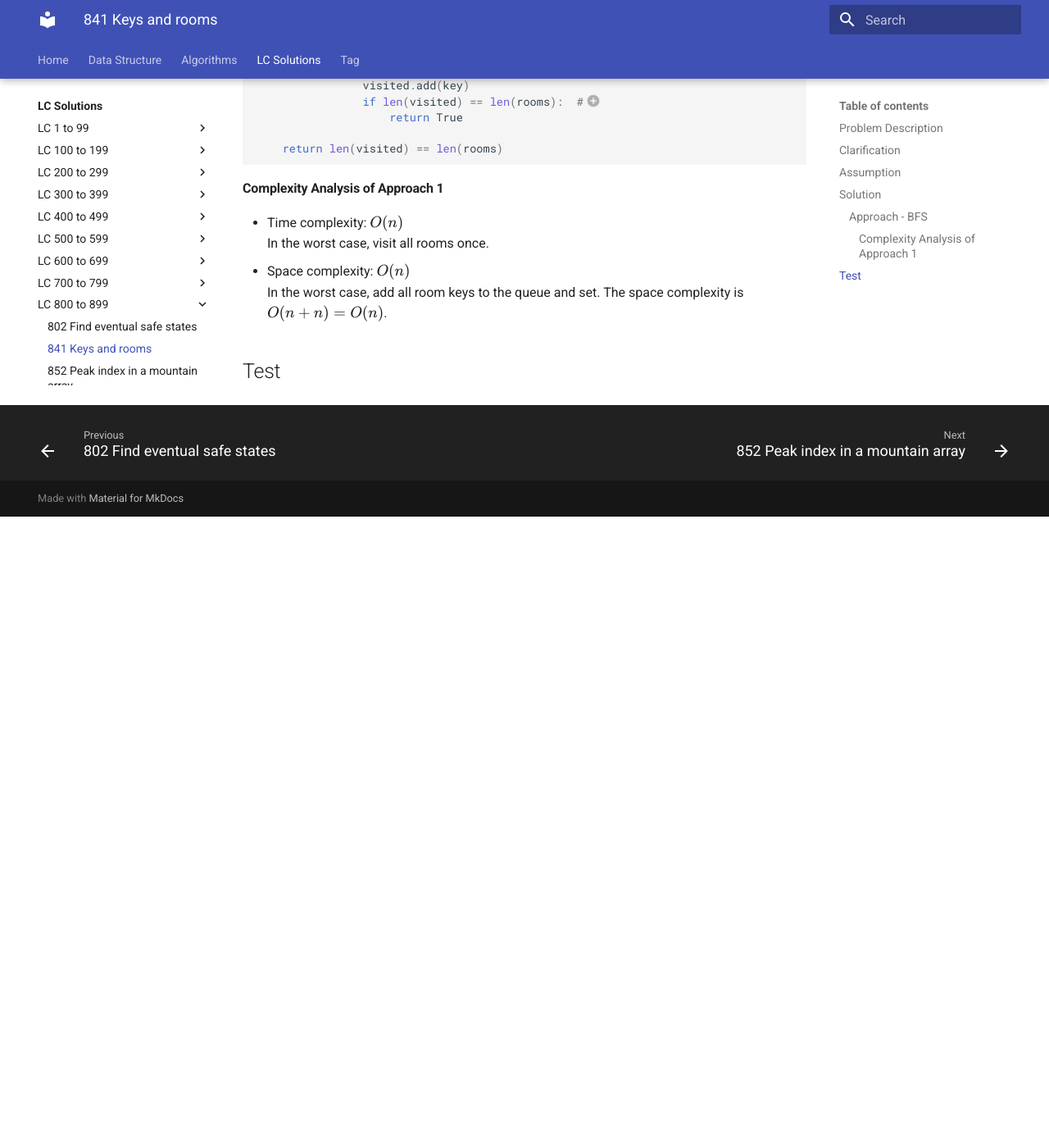
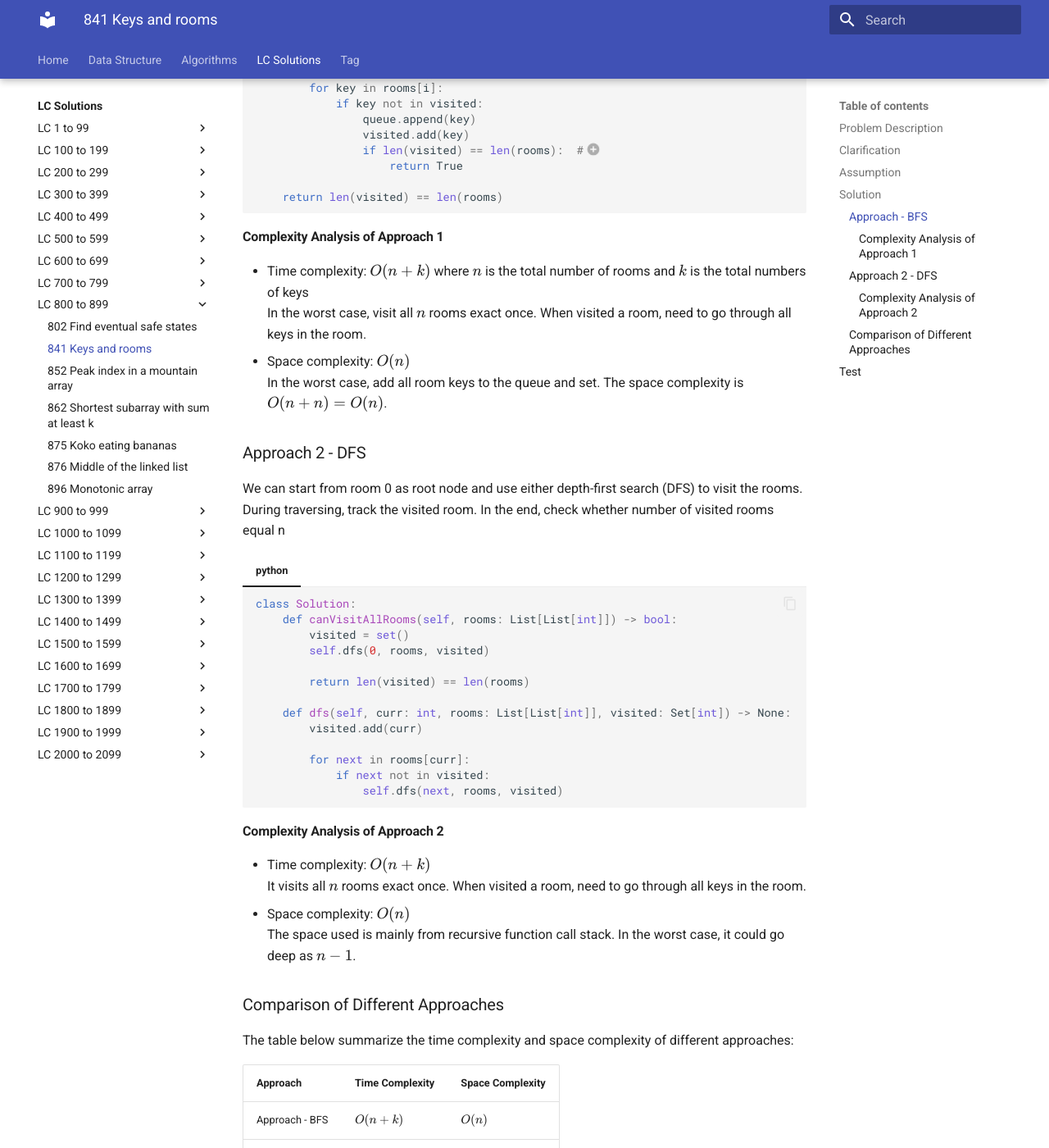
Before and after one commit to RogerLuo-Code/coding-practice, an MkDocs documentation site: the page built from docs/lc-solutions/lc0800-0899/lc0841-keys-and-rooms.md, in a window 1280 px wide and 1400 px high, scrolled down 1187 px. Shown: the whole window at 82% size. Built offline with MkDocs 1.6.1 and Material for MkDocs 9.7.7, drawn with Linux system fonts in a browser that asks for light colours; before the commit the page ends 1817 px from its top, so only the background shows below that; some of the changed text lies outside the part shown.

Commit message:
Update solution to LC841 and solution template

````diff
--- a/docs/lc-solutions/lc0800-0899/lc0841-keys-and-rooms.md
+++ b/docs/lc-solutions/lc0800-0899/lc0841-keys-and-rooms.md
@@ -7,16 +7,22 @@ tags:
 
 ## Problem Description
 
-[LeetCode Problem 841](https://leetcode.com/problems/keys-and-rooms/): There are n rooms labeled from 0 to n - 1 and all the rooms are locked except for room 0. Your goal is to visit all the rooms. However, you cannot enter a locked room without having its key.
+[LeetCode Problem 841](https://leetcode.com/problems/keys-and-rooms/): There are n rooms
+labeled from 0 to n - 1 and all the rooms are locked except for room 0. Your goal is to
+visit all the rooms. However, you cannot enter a locked room without having its key.
 
-When you visit a room, you may find a set of distinct keys in it. Each key has a number on it, denoting which room it unlocks, and you can take all of them with you to unlock the other rooms.
+When you visit a room, you may find a set of distinct keys in it. Each key has a number
+on it, denoting which room it unlocks, and you can take all of them with you to unlock
+the other rooms.
 
-Given an array rooms where rooms[i] is the set of keys that you can obtain if you visited room i, return true if you can visit all the rooms, or false otherwise.
+Given an array rooms where rooms[i] is the set of keys that you can obtain if you
+visited room i, return true if you can visit all the rooms, or false otherwise.
 
 ## Clarification
 
 - Each room may contain 0+ keys include no key
 - Room `0` is not locked
+- Same key may show up in different rooms
 
 ## Assumption
 
@@ -26,7 +32,9 @@ Given an array rooms where rooms[i] is the set of keys that you can obtain if yo
 
 ### Approach - BFS
 
-Similar to BFS, visit a room, add all keys of each room to queue, and marked the room visited. Iterate until queue is empty
+We can start from room 0 as root node and use breadth-first search (BFS) to visit the
+rooms. When visited a room, add all keys of that room to a queue, and marked the room
+visited. Iterate until the queue is empty.
 
 === "Python"
     ```python
@@ -49,11 +57,83 @@ Similar to BFS, visit a room, add all keys of each room to queue, and marked the
 
     1. Early termination.
 
+=== "Python - BFS Function"
+    ```python
+    from collections import deque
+
+    class Solution:
+        def canVisitAllRooms(self, rooms: List[List[int]]) -> bool:
+            visited = self.bfs(0, rooms)
+
+            return len(visited) == len(rooms)
+
+        def bfs(self, curr: int, rooms: List[List[int]]) -> Set[int]:
+            queue = deque([curr])
+            visited = set([curr])
+
+            while queue:
+                curr = queue.popleft()
+
+                for next in rooms[curr]:
+                    if next not in visited:
+                        queue.append(next)
+                        visited.add(next)
+                        if len(visited) == len(rooms):
+                            return visited
+
+            return visited
+    ```
+
 #### Complexity Analysis of Approach 1
 
-- Time complexity: $O(n)$
-  In the worst case, visit all rooms once.
+- Time complexity: $O(n + k)$ where $n$ is the total number of rooms and $k$ is the total
+numbers of keys
+  In the worst case, visit all $n$ rooms exact once. When visited a room, need to go
+  through all keys in the room.
 - Space complexity: $O(n)$
-  In the worst case, add all room keys to the queue and set. The space complexity is $O(n + n) = O(n)$.
+  In the worst case, add all room keys to the queue and set. The space complexity is
+  $O(n + n) = O(n)$.
+
+### Approach 2 - DFS
+
+We can start from room 0 as root node and use either depth-first search (DFS) to visit
+the rooms. During traversing, track the visited room. In the end, check whether number
+of visited rooms equal n
+
+=== "python"
+    ```python
+    class Solution:
+        def canVisitAllRooms(self, rooms: List[List[int]]) -> bool:
+            visited = set()
+            self.dfs(0, rooms, visited)
+
+            return len(visited) == len(rooms)
+
+        def dfs(self, curr: int, rooms: List[List[int]], visited: Set[int]) -> None:
+            visited.add(curr)
+
+            for next in rooms[curr]:
+                if next not in visited:
+                    self.dfs(next, rooms, visited)
+    ```
+
+#### Complexity Analysis of Approach 2
+
+- Time complexity: $O(n + k)$
+  It visits all $n$ rooms exact once. When visited a room, need to go through all keys
+  in the room.
+- Space complexity: $O(n)$
+  The space used is mainly from recursive function call stack. In the worst case, it
+  could go deep as $n-1$.
+
+### Comparison of Different Approaches
+
+The table below summarize the time complexity and space complexity of different
+approaches:
+
+Approach    | Time Complexity   | Space Complexity |
+------------| ---------------   | ---------------- |
+Approach - BFS |  $O(n + k)$    | $O(n)$ |
+Approach - DFS |  $O(n + k)$    | $O(n)$  |
 
 ## Test
````
Also changed, not shown: docs/lc-solutions/lc-template.md (+2 -1 lines).
